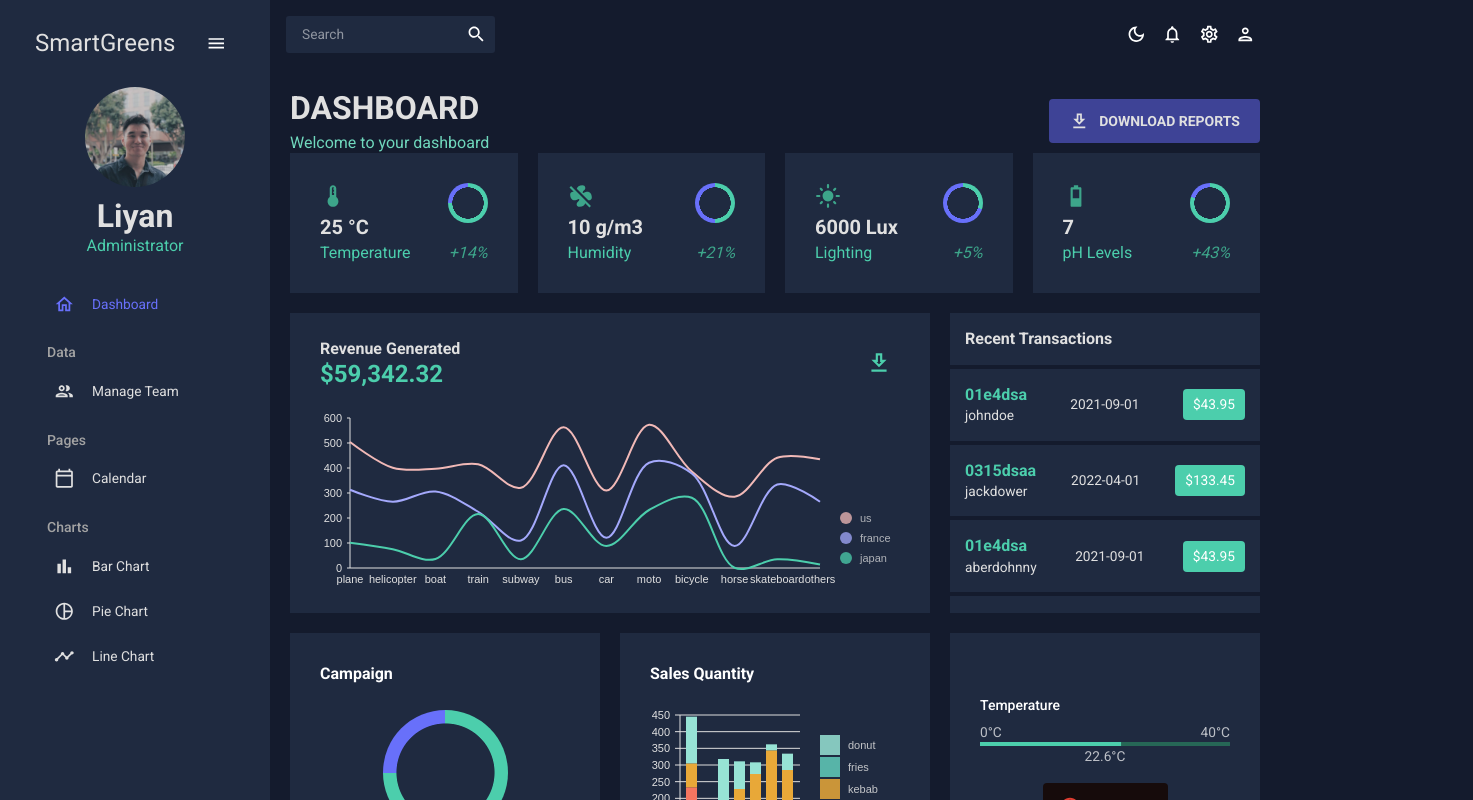
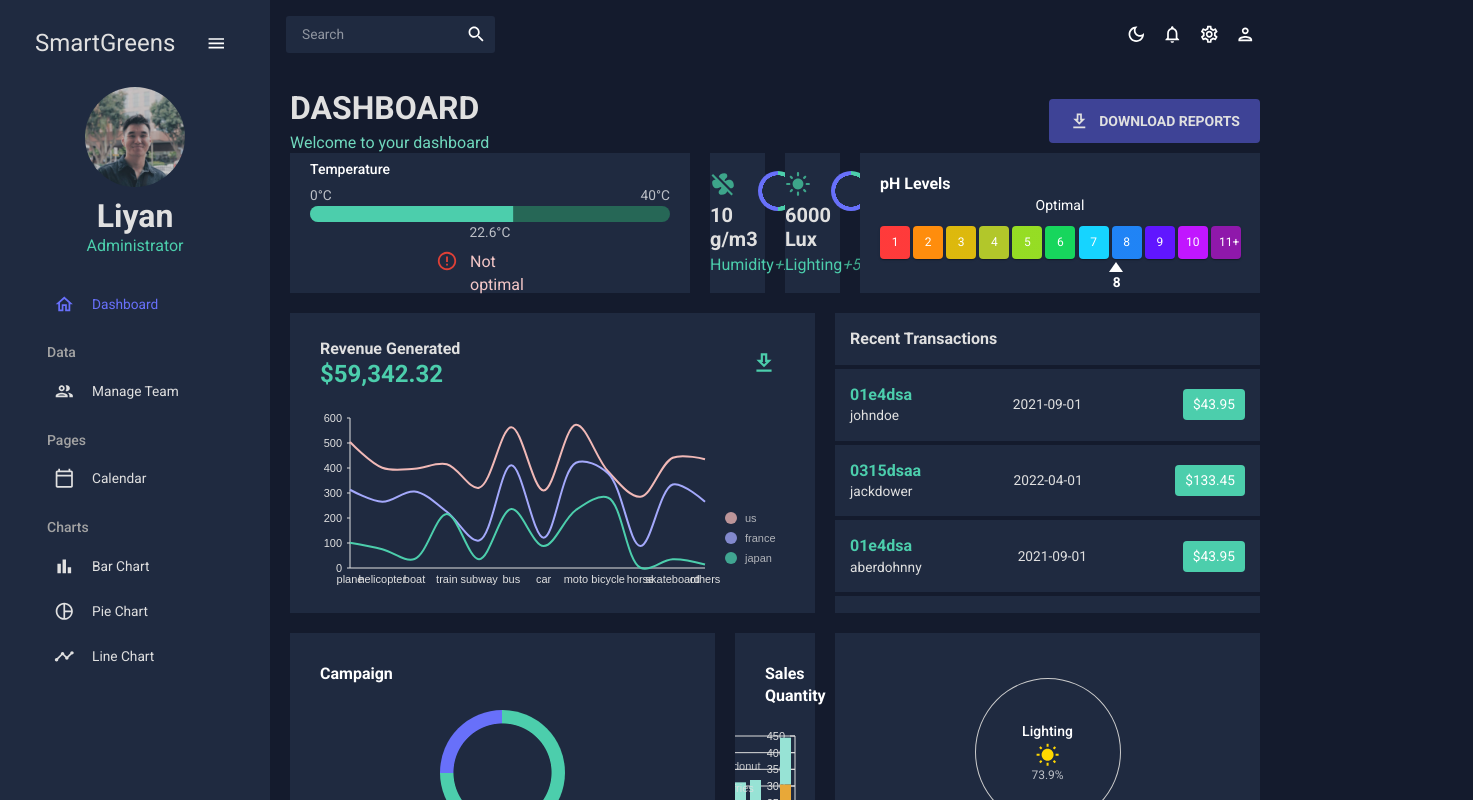
Before and after one commit to LiyanPeh/SmartGreen_FE, a React (Create React App) app in the folder react-admin/: page / in a window 1280 px wide. Shown: the top 800 px of the page, 1473 px wide, since content can reach past the window. Built offline with nearby package versions, Linux system fonts and the light colour scheme.

Commit message:
lightGauge_draft1

```diff
--- /dev/null
+++ b/react-admin/src/components/LightGauge.jsx
@@ -0,0 +1,54 @@
+import React, { useState, useEffect } from 'react';
+import { styled } from '@mui/system';
+import Typography from '@mui/material/Typography';
+import SunIcon from '@mui/icons-material/WbSunny';
+
+const CircularGaugeContainer = styled('div')({
+  width: '40%', // Responsive width
+  paddingTop: '40%', // Maintain aspect ratio (1:1 for a circle)
+  position: 'relative',
+  border: '1px solid #ccc',
+  borderRadius: '50%',
+});
+
+const ContentCenter = styled('div')({
+  position: 'absolute',
+  top: '50%',
+  left: '50%',
+  transform: 'translate(-50%, -50%)',
+  display: 'flex',
+  flexDirection: 'column',
+  alignItems: 'center',
+  textAlign: 'center',
+});
+
+const CircularGauge = () => {
+  const [lighting, setLighting] = useState(50); // Initial lighting (mock data)
+
+  // Simulate lighting changes
+  useEffect(() => {
+    const intervalId = setInterval(() => {
+      // Update lighting with mock data (replace this with actual data source)
+      const newLighting = Math.random() * 100;
+      setLighting(newLighting);
+    }, 5000); // Update lighting every 5 seconds
+
+    return () => clearInterval(intervalId);
+  }, []);
+
+  return (
+    <CircularGaugeContainer>
+      <ContentCenter>
+        <Typography variant="h6" fontSize="14px">
+          Lighting
+        </Typography>
+        <SunIcon style={{ fontSize: '24px', color: '#FFD700' }} />
+        <Typography variant="body2" color="textSecondary" fontSize="12px">
+          {lighting.toFixed(1)}%
+        </Typography>
+      </ContentCenter>
+    </CircularGaugeContainer>
+  );
+};
+
+export default CircularGauge;
--- a/react-admin/src/components/Thermometer.jsx
+++ b/react-admin/src/components/Thermometer.jsx
@@ -56,6 +56,8 @@ const Thermometer = () => {
     variant="determinate"
     value={(temperature / 40) * 100} // Assuming the thermometer scale is from 0°C to 40°C
     color="secondary"
+    sx={{ height: '16px'}} // Adjust the height to increase the thickness
+    style={{ borderRadius: '8px' }} // Apply a style for border radius
   />
   <div
     style={{
@@ -71,9 +73,12 @@ const Thermometer = () => {
     <Alert
       severity={alertType}
       sx={{
-        marginTop: '16px',
+        marginTop: '0px',
         fontSize: '16px', // Set a consistent font size
-        width: '50%', // Set a consistent width
+        width: '30%', // Set a consistent width
+        lineHeight: '-5', // Reduce the line height
+        padding: '0px', // Reduce the padding to control the height
+        backgroundColor: 'transparent', // Remove the background
       }}
     >
       {alertType === 'error' && 'Not optimal'}
--- /dev/null
+++ b/react-admin/src/scenes/dashboard/PHLevelCard.jsx
@@ -0,0 +1,129 @@
+import React, { useState, useEffect } from 'react';
+import { styled } from '@mui/material/styles';
+import Paper from '@mui/material/Paper';
+import Grid from '@mui/material/Unstable_Grid2';
+import { Box, Container, Button, Typography, useTheme } from "@mui/material";
+import { tokens } from "../../theme";
+import './dashboard.css';
+
+const Item = styled(Paper)(({ theme, customBackgroundColor }) => ({
+  backgroundColor: customBackgroundColor || (theme.palette.mode === 'dark' ? '#1A2027' : '#fff'),
+  ...theme.typography.body2,
+  padding: theme.spacing(1),
+  textAlign: 'center',
+  color: '#fff',
+  width: 30,
+}));
+
+const Triangle = () => {
+    // -----------Isn't working (producing a weird extra white upside down triangle) ------------
+    // const triangleStyle = {
+    //     width: 0,
+    //     height: 0,
+    //     backgroundColor: "transparent",
+    //     borderStyle: "solid",
+    //     borderLeftWidth: 10,
+    //     borderRightWidth: 10,
+    //     borderBottomWidth: 15,
+    //     borderLeftColor: "transparent",
+    //     borderRightColor: "transparent",
+    //     borderBottomColor: "red",
+    // };
+
+    return (
+    //   <div style={triangleStyle}>
+        <div className='triangle'>
+            {" "}
+            {/* Add a space to ensure the triangle shape is rendered */}
+        </div>
+    );
+  };
+
+const PHLevelCard = ({ currentPH, optimalRange }) => {
+    const theme = useTheme();
+    const colors = tokens(theme.palette.mode);
+    const [comment, setComment] = useState('');
+
+    useEffect(() => {
+        // Determine the comment based on the currentPH and optimalRange
+        if (currentPH >= optimalRange[0] && currentPH <= optimalRange[1]) {
+        setComment('Optimal');
+        } else if (currentPH < optimalRange[0]) {
+        setComment('Too low');
+        } else {
+        setComment('Too high');
+        }
+    }, [currentPH, optimalRange]);
+
+    // Calculate the left position based on the currentPH value
+    const triangleLeft = `${((currentPH - 1) / 11) * 100}%`;
+
+    return (
+        <Box
+            gridColumn="span 3"
+            // gridRow="span 2"
+            backgroundColor={theme.palette.mode === 'dark' ? colors.primary[400] : colors.grey[900]}
+            padding="20px"
+            minWidth={400}
+        >
+            <Typography
+            variant="h5"
+            fontWeight="600"
+            // sx={{ marginBottom: "15px" }}
+            >
+            pH Levels
+            </Typography>
+            <Grid><div className="comment">{comment}</div></Grid>
+            <Grid
+            container spacing={0.5}
+            flexWrap= 'nowrap'>
+            <Grid>
+                <Item customBackgroundColor="#ff3030">1</Item>
+            </Grid>
+            <Grid>
+                <Item customBackgroundColor="#FF8700">2</Item>
+            </Grid>
+            <Grid>
+                <Item customBackgroundColor="#dbb500">3</Item>
+            </Grid>
+            <Grid>
+                <Item customBackgroundColor="#aec41f">4</Item>
+            </Grid>
+            <Grid>
+                <Item customBackgroundColor="#90db18">5</Item>
+            </Grid>
+            <Grid>
+                <Item customBackgroundColor="#0bd454">6</Item>
+            </Grid>
+            <Grid>
+                <Item customBackgroundColor="#0ad2ff">7</Item>
+            </Grid>
+            <Grid>
+                <Item customBackgroundColor="#147DF5">8</Item>
+            </Grid>
+            <Grid>
+                <Item customBackgroundColor="#580AFF">9</Item>
+            </Grid>
+            <Grid>
+                <Item customBackgroundColor="#BE0AFF">10</Item>
+            </Grid>
+            <Grid>
+                <Item customBackgroundColor="#890ca6">11+</Item>
+            </Grid>
+            </Grid>
+            <Grid >
+                {/* <Triangle style={{ left: triangleLeft }}></Triangle> */}
+                <div className='triangle' style={{ left: triangleLeft }}></div>
+
+            </Grid>
+            <Grid>
+                <div className="current-ph" style={{ left: `calc(${(currentPH - 1) / 11 * 100 + 1}%)` }}>{currentPH}</div>
+            </Grid>
+
+
+        </Box>
+
+    );
+};
+
+export default PHLevelCard;
--- /dev/null
+++ b/react-admin/src/scenes/dashboard/dashboard.css
@@ -0,0 +1,36 @@
+/* .triangle {
+    width: 0;
+    height: 0;
+    border: 150px solid transparent;
+    border-top: 0;
+    border-bottom: 300px solid red;
+  } */
+.triangle {
+    position: relative;
+    width: 0;
+    height: 0;
+    border-left: 7px solid transparent;
+    border-right: 7px solid transparent;
+    border-bottom: 10px solid rgb(255, 255, 255);
+    padding-top: 3px;
+}
+
+.current-ph {
+    position: relative;
+    /* top: -26px;
+    left: 50%; */
+    /* transform: translateX(-50%); */
+    font-weight: bold;
+    /* background-color: white; */
+    /* padding: 4px 8px; */
+    padding-top: 0%;
+    /* border: 1px solid #ccc; */
+    /* border-radius: 4px; */
+}
+
+.comment {
+    text-align: center;
+    font-size: 14px;
+    margin-bottom: 10px;
+    color: #ffffff;
+}
--- a/react-admin/src/scenes/dashboard/index.jsx
+++ b/react-admin/src/scenes/dashboard/index.jsx
@@ -11,13 +11,29 @@ import LineChart from "../../components/LineChart";
 import BarChart from "../../components/BarChart";
 import StatBox from "../../components/StatBox";
 import ProgressCircle from "../../components/ProgressCircle";
+import Thermometer from '../../components/Thermometer';
+import LightGauge from "../../components/LightGauge";
+import * as React from 'react';
+import { styled } from '@mui/material/styles';
+import Paper from '@mui/material/Paper';
+import Grid from '@mui/material/Unstable_Grid2';
+import PHLevelCard from './PHLevelCard';
 
-import Thermometer from '../../components/Thermometer';
+const Item = styled(Paper)(({ theme, customBackgroundColor }) => ({
+  backgroundColor: customBackgroundColor || (theme.palette.mode === 'dark' ? '#1A2027' : '#fff'),
+  ...theme.typography.body2,
+  padding: theme.spacing(1),
+  textAlign: 'center',
+  color: '#fff',
+  width: 30,
+}));
 
 
 const Dashboard = () => {
   const theme = useTheme();
   const colors = tokens(theme.palette.mode);
+  const currentPH = 8; // Example current pH value
+  const optimalRange = [6, 8]; // Example optimal pH range
 
   return (
     <Box m="20px">
@@ -55,18 +71,12 @@ const Dashboard = () => {
           display="flex"
           alignItems="center"
           justifyContent="center"
+          padding="20px"
+          minWidth={400}
         >
-          <StatBox
-            title="25 °C"
-            subtitle="Temperature"
-            progress="0.75"
-            increase="+14%"
-            icon={
-              <DeviceThermostatIcon
-                sx={{ color: colors.greenAccent[600], fontSize: "26px" }}
-              />
-            }
-          />
+
+        <Thermometer />
+
         </Box>
         <Box
           gridColumn="span 3"
@@ -106,25 +116,8 @@ const Dashboard = () => {
             }
           />
         </Box>
-        <Box
-          gridColumn="span 3"
-          backgroundColor={colors.primary[400]}
-          display="flex"
-          alignItems="center"
-          justifyContent="center"
-        >
-          <StatBox
-            title="7"
-            subtitle="pH Levels"
-            progress="0.80"
-            increase="+43%"
-            icon={
-              <Battery3BarIcon
-                sx={{ color: colors.greenAccent[600], fontSize: "26px" }}
-              />
-            }
-          />
-        </Box>
+
+        <PHLevelCard currentPH={currentPH} optimalRange={optimalRange} />
 
         {/* ROW 2 */}
         <Box
@@ -282,7 +275,9 @@ const Dashboard = () => {
             alignItems="center"
             justifyContent="center"
           >
-            <Thermometer />
+
+            <LightGauge />
+
           </Box>
         </Box>
       </Box>
```
